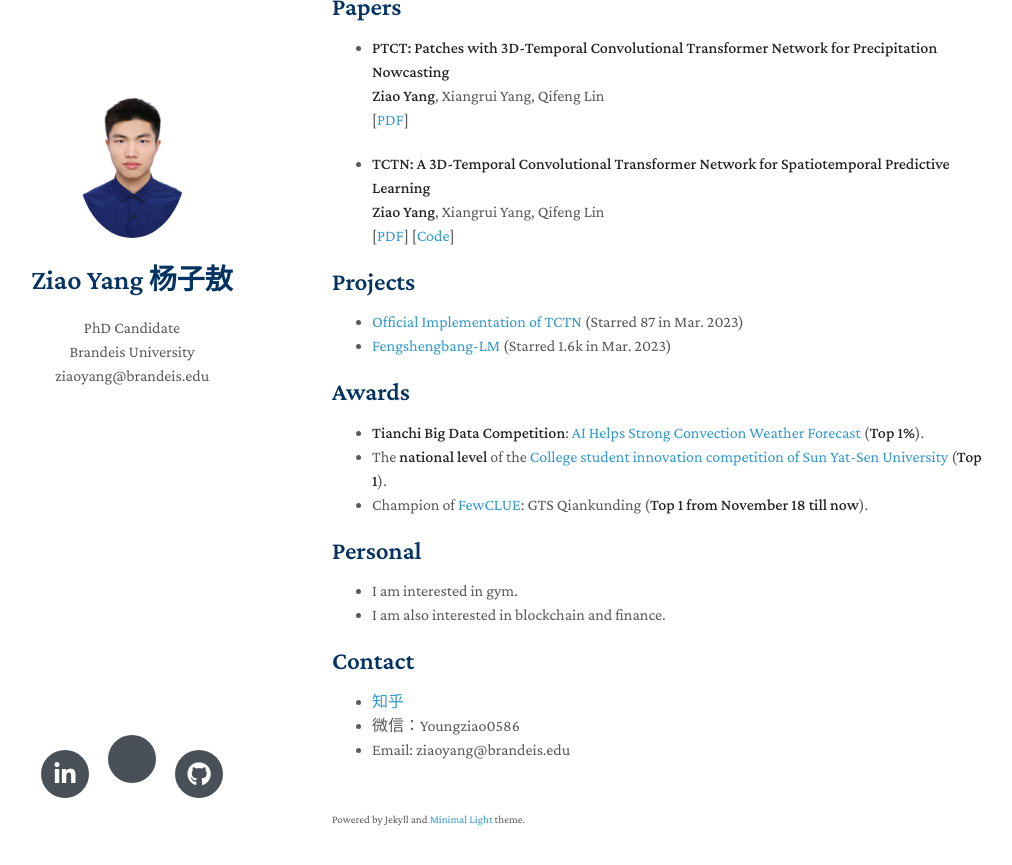
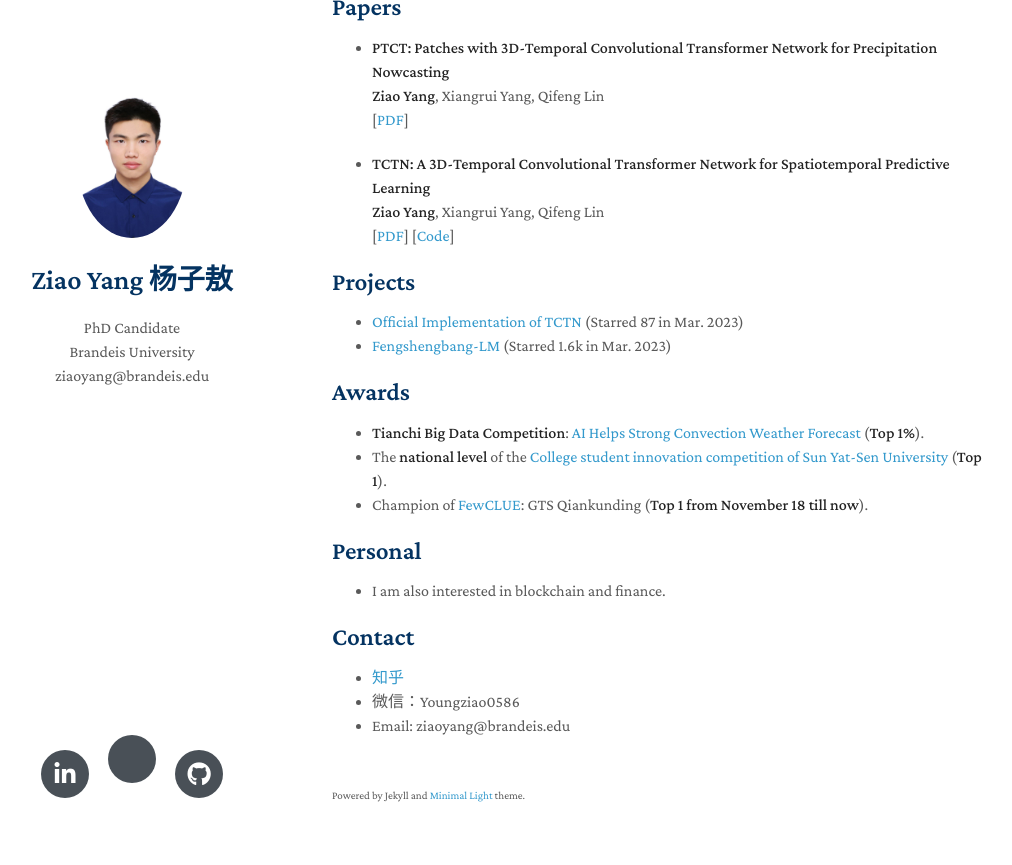
Before and after one commit to yangziao56/homepage, a Jekyll site: the page built from index.md, in a window 1280 px wide and 900 px high, scrolled down 853 px. Shown: the top 865 px of the window, without its empty margins (138-1150 px from the left). Built offline with Jekyll 4.4.1, drawn with Linux system fonts in a browser that asks for light colours; nearby versions of some CDN libraries; a style sheet for code colours, icons or effects is not loaded; our own code applies the rules of GitHub Pages for plain Markdown files.

Commit message:
Update index.md
Signed-off-by: Ziao Yang <70676524+yangziao56@users.noreply.github.com>

```diff
--- a/index.md
+++ b/index.md
@@ -52,7 +52,6 @@ You can learn more details about my research through my [Curriculum Vitae](https
 
 
 ## Personal
-- I am interested in gym.
 - I am also interested in blockchain and finance.
 
 ## Contact
```
